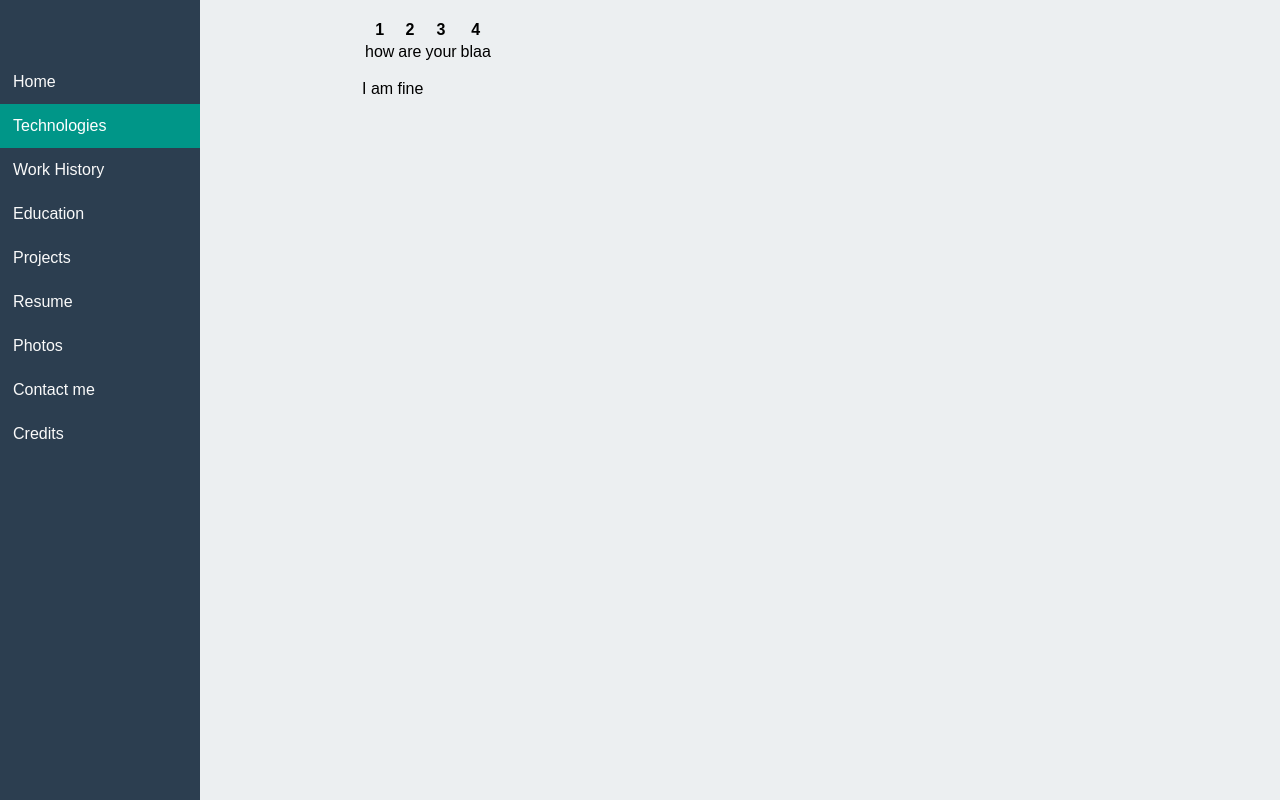
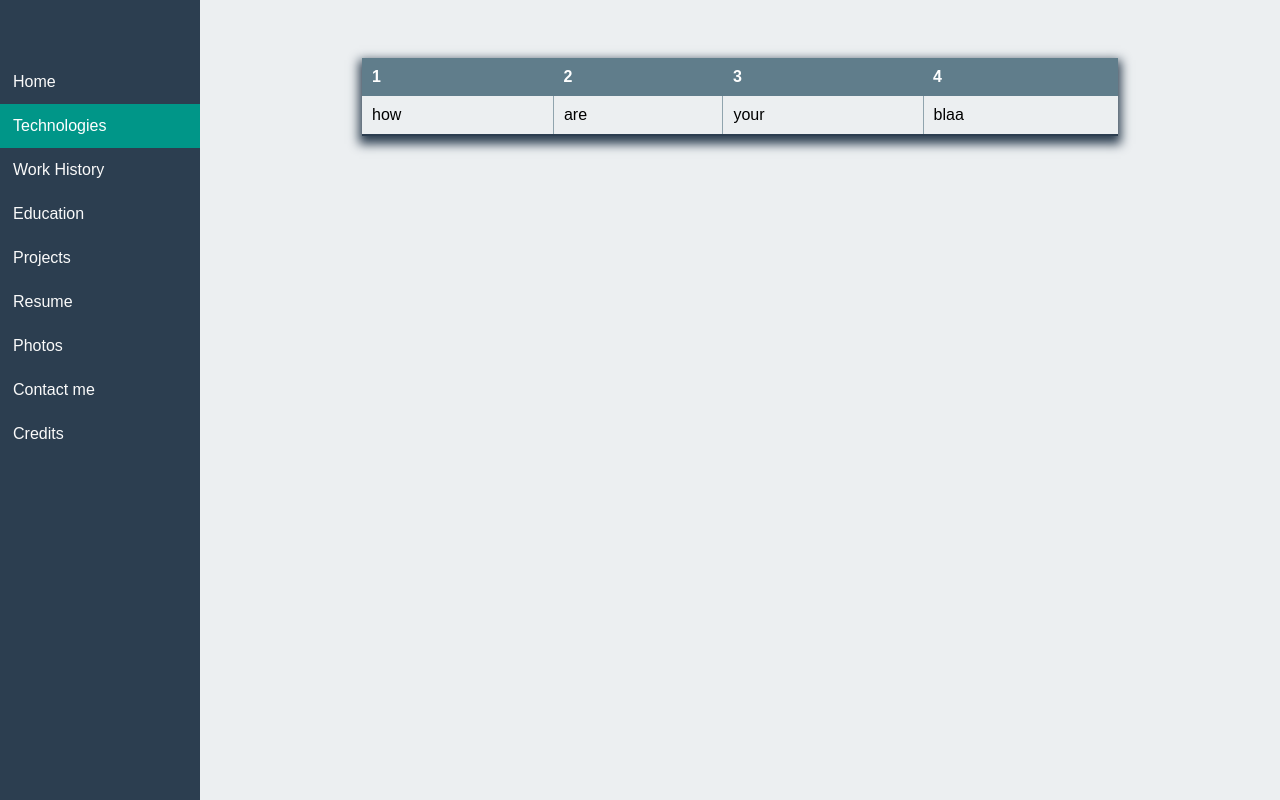
Before and after one commit to manjunath-satyamurthy/my-personal-site, a React (Create React App) app in the folder app/: page /technologies in a window 1280 px wide. Built offline with nearby package versions, Linux system fonts and the light colour scheme.

Commit message:
Working on Techonologies Page, Backup

```diff
--- a/app/src/App.css
+++ b/app/src/App.css
@@ -1,3 +1,8 @@
+::selection {
+  background: #009688;
+  color: white;
+}
+
 .menu {
     width: 200px;
     background-color: #2c3e50;
@@ -115,3 +120,41 @@
 .form-submit-btn {
     margin-top: 10px;
 }
+
+.clear {
+    clear: both;
+}
+
+.info-table {
+    margin-top:40px;
+    width: 100%;
+    border: none;
+    box-shadow: 0px 5px 10px 3px #2c3e50;
+    border-collapse:collapse;
+}
+
+.info-table tbody tr td, .info-table thead tr th {
+    padding: 10px;
+    border: 0;
+    border-collapse: collapse;
+}
+
+.info-table thead tr th {
+    background-color: #607D8B;
+    text-align: left;
+    color: white;
+}
+
+.info-table tbody tr td {
+    border-right: 1px solid #90A4AE;
+    border-bottom: 1px solid #90A4AE;
+    /*background-color: white;*/
+}
+
+.info-table tbody tr td:last-child {
+    border-right: none;
+}
+
+.info-table tbody tr:last-child td {
+    border-bottom: 2px solid #2c3e50;
+}
--- a/app/src/pages/Technologies.js
+++ b/app/src/pages/Technologies.js
@@ -5,8 +5,8 @@ import { ControlButtons } from "../App";
 
 const TableHeaders = (props) => {
 	let heads = []
-	props.header.forEach(head => {
-		heads.push(<th key={head}>{head}</th>)
+	props.header.forEach(row => {
+		heads.push(<th key={row.head} colSpan={row.colspan}>{row.head}</th>)
 	})
 	return (
 		<tr>
@@ -18,7 +18,7 @@ const TableHeaders = (props) => {
 const TableRow = (props) => {
 	let rows = [];
 	props.body.forEach(row => {
-		rows.push(<td key={row}>{row}</td>)
+		rows.push(<td key={row.data} colSpan={row.colspan}>{row.data}</td>)
 	})
 	return (
 		<tr>
@@ -30,7 +30,7 @@ const TableRow = (props) => {
 class InfoTable extends Component {
 	render() {
 		return (
-			<div>
+			<div className="clear">
 				<table className="info-table">
 					<thead>{this.props.theaders}</thead>
 					<tbody>{this.props.tbody}</tbody>
@@ -41,17 +41,18 @@ class InfoTable extends Component {
 }
 
 class Technologies extends Component {
+
 	render() {
 		let header;
 		let body;
 
-		header = <TableHeaders header={[1, 2, 3, 4]} />
-		body = <TableRow body={['how', 'are', 'your', 'blaa']} />
+		header = <TableHeaders header={[{head: 1, colspan: null}, {head: 2, colspan: null}, {head: 3, colspan: null}, {head: 4, colspan: null}]} />
+		body = <TableRow body={[{data: 'how', colspan: null}, {data: 'are', colspan: null}, {data: 'your', colspan: null}, {data: 'blaa', colspan: null}]} />
+
 		return (
 			<div className="padded-div">
 				<ControlButtons />
-				<InfoTable theaders={header} tbody={body}/>
-				<p> I am fine </p>
+				<InfoTable theaders={header} tbody={body} />
 			</div>
 		);
 	}
```
